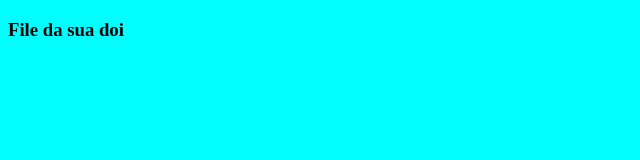
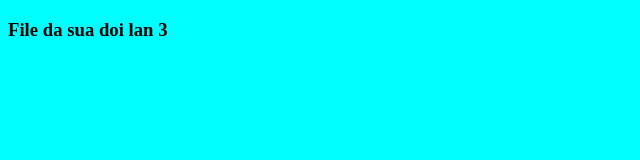
Before and after one commit to qvinh123/test, a plain HTML site: page index.html in a window 1280 px wide. Shown: the full height of the page, 0-640 px from the left. Drawn offline with Linux system fonts and the light colour scheme.

Commit message:
modify 3

```diff
--- a/index.html
+++ b/index.html
@@ -10,7 +10,7 @@
 </head>
 
 <body>
-    <h3>File da sua doi</h3>
+    <h3>File da sua doi lan 3</h3>
     <script src="./script.js"></script>
 </body>
 
```
